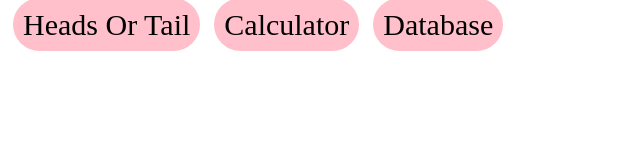
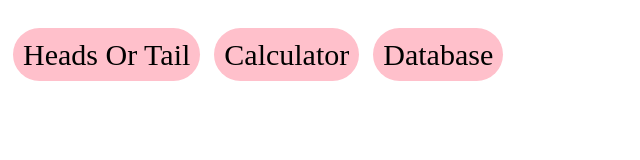
Before and after one commit to CJQuides/projects, a plain HTML site: page index.html in a window 1280 px wide. Shown: the whole page, without its empty margins (0-640 px from the left). Drawn offline with Linux system fonts and the light colour scheme.

Commit message:
Third Commit

```diff
--- a/style/style.css
+++ b/style/style.css
@@ -1,3 +1,7 @@
+body {
+  margin-top: 3%;
+}
+
 .btn {
   text-decoration: none;
   color: black;
```
